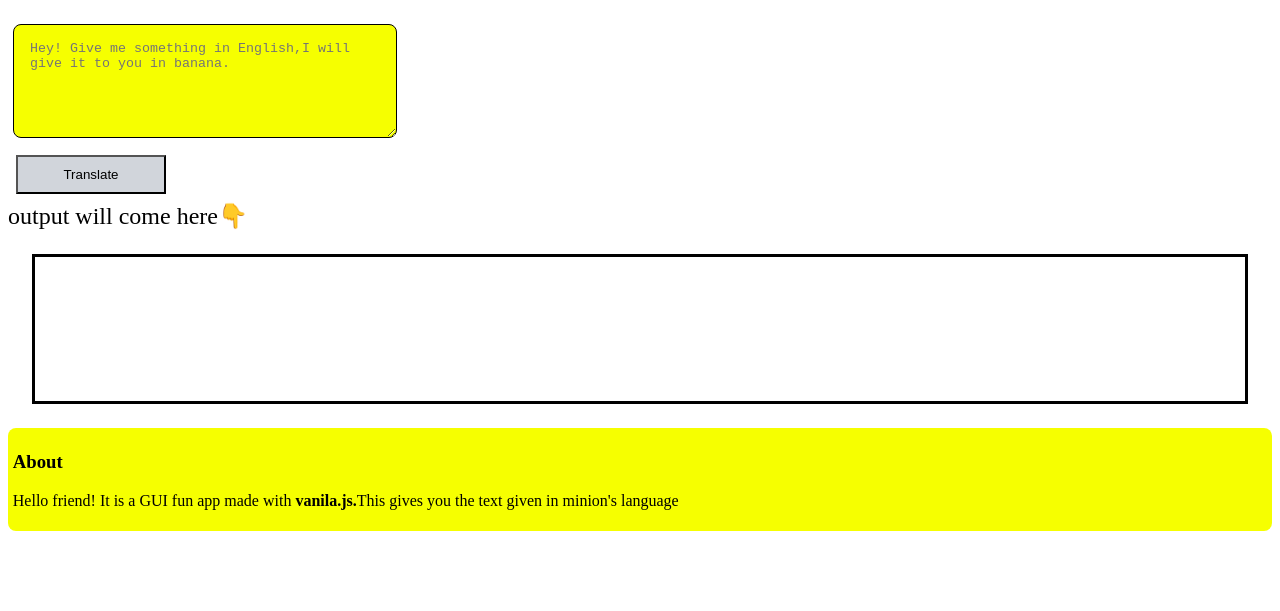
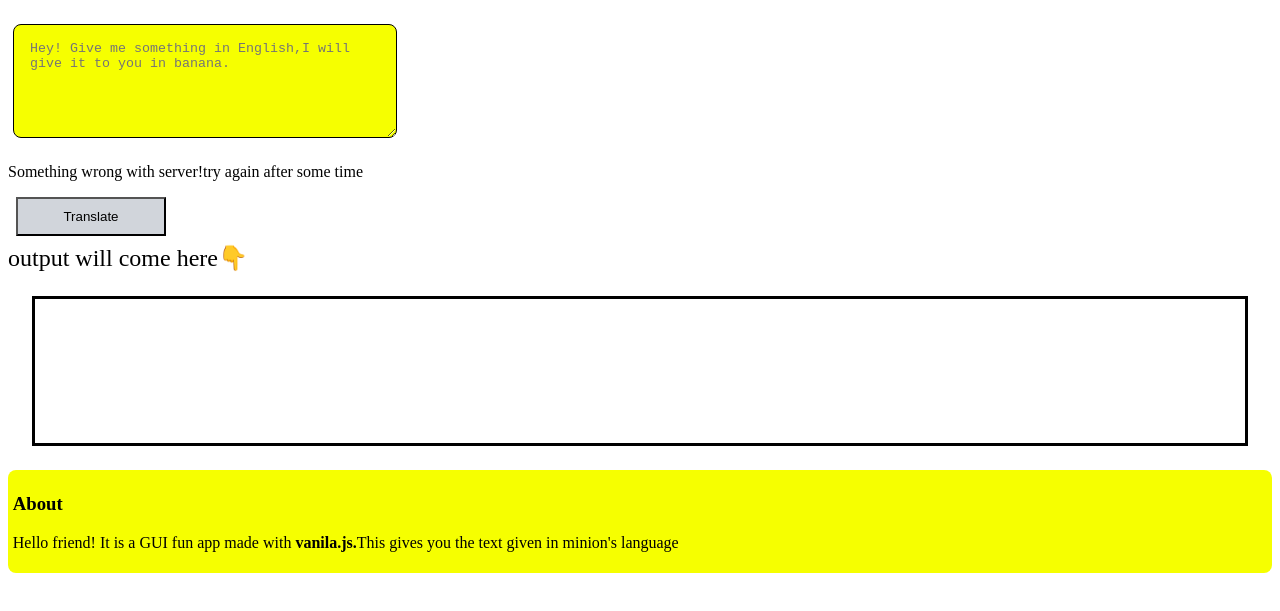
Before and after one commit to Dhruvi45/Banana-talk, a plain HTML site: page index.html in a window 1280 px wide. Both pictures are taken after a click on the button "Translate". Shown: the part 125-736 px from the top of the page. Drawn offline with Linux system fonts and the light colour scheme; no server answers.

Commit message:
review update

```diff
--- a/app.js
+++ b/app.js
@@ -2,6 +2,8 @@
 var btnTranslate = document.querySelector("#btn-translate");
 var txtInput = document.querySelector("#txt-input");
 var outputDiv = document.querySelector("#output");
+var errorDiv = document.querySelector(".error");
+
 var serverURL = "https://api.funtranslations.com/translate/minion.json";
 //outputDiv.innerText = "Neha"
 //console.log(txtInput)
@@ -10,7 +12,8 @@ function getTranslationURL(text){
 }
 function errorHandler(error){
     console.log("error occured",error);
-    alert("Something wrong with server!try again after some time");
+    errorDiv.innerHTML='Something wrong with server!try again after some time';
+    // alert("Something wrong with server!try again after some time");?
     console.log("Error : " + error);
 }
 function clickHandler(){
--- a/index.html
+++ b/index.html
@@ -13,6 +13,7 @@
     <h1>Banana Talks!!</h1>
    <textarea
    id="txt-input" placeholder="Hey! Give me something in English,I will give it to you in banana."></textarea>
+   <p class="error"></p>
    <div class="container-center">
    <button id="btn-translate">Translate</button>
 </div>
```
